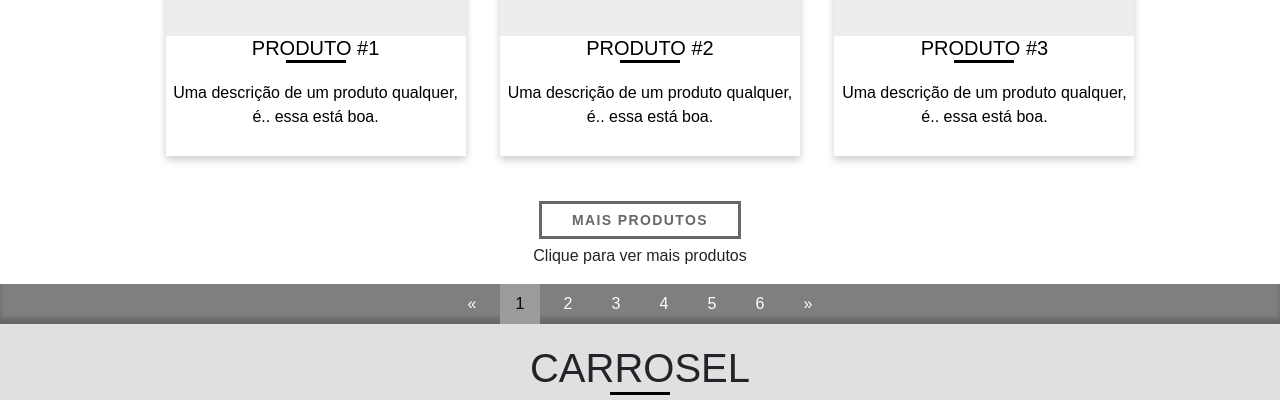
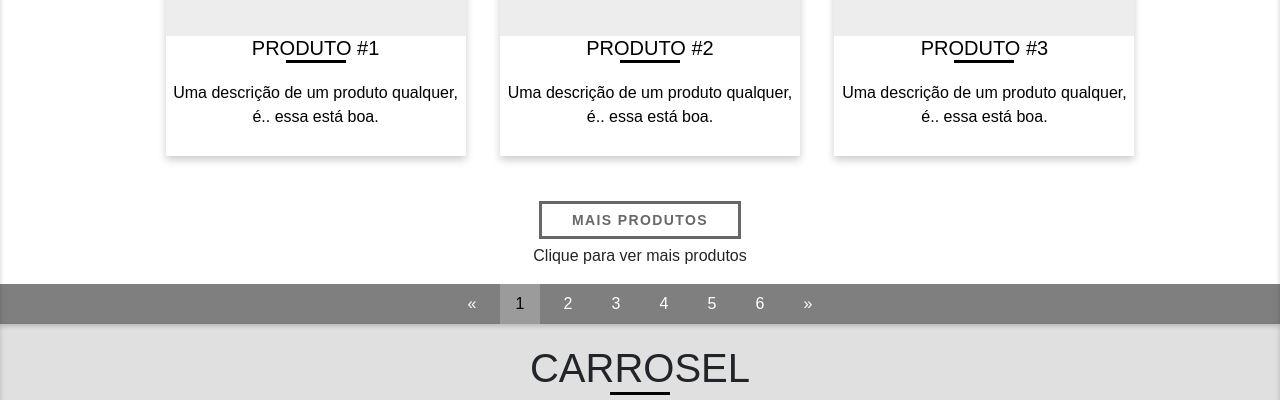
Before and after one commit to GabrielMottaDev/step-html-css, a PHP site: page / in a window 1280 px wide. Shown: the part 617-1017 px from the top of the page. Run offline with PHP 8.4, Linux system fonts and the light colour scheme; some libraries are stand-ins or nearby versions; some web fonts are replaced.

Commit message:
Update style.css

```diff
--- a/Projetos/Projeto2/css/style.css
+++ b/Projetos/Projeto2/css/style.css
@@ -204,6 +204,7 @@ header {
 /* Produtos */
 
 .produtos {
+    box-shadow: 0 2px 5px 0 rgba(0,0,0,.2) inset;
     padding: 40px 0px 0px 0px;
     min-height: 200px;
     max-height: none;
@@ -345,7 +346,6 @@ header {
 .pagination-box {
     width: 100%;
     background-color: rgba(0,0,0,.5);
-    box-shadow: 0px -6px 5px 0px rgba(0,0,0,.2) inset;
 }
 
 .pagination {
@@ -375,6 +375,7 @@ header {
 
 
 .portfolio {
+    box-shadow: 0 2px 5px 0 rgba(0,0,0,.2) inset;
     position: relative;
     background: #e0e0e0;
     padding: 20px 0px 20px 0px;
```
